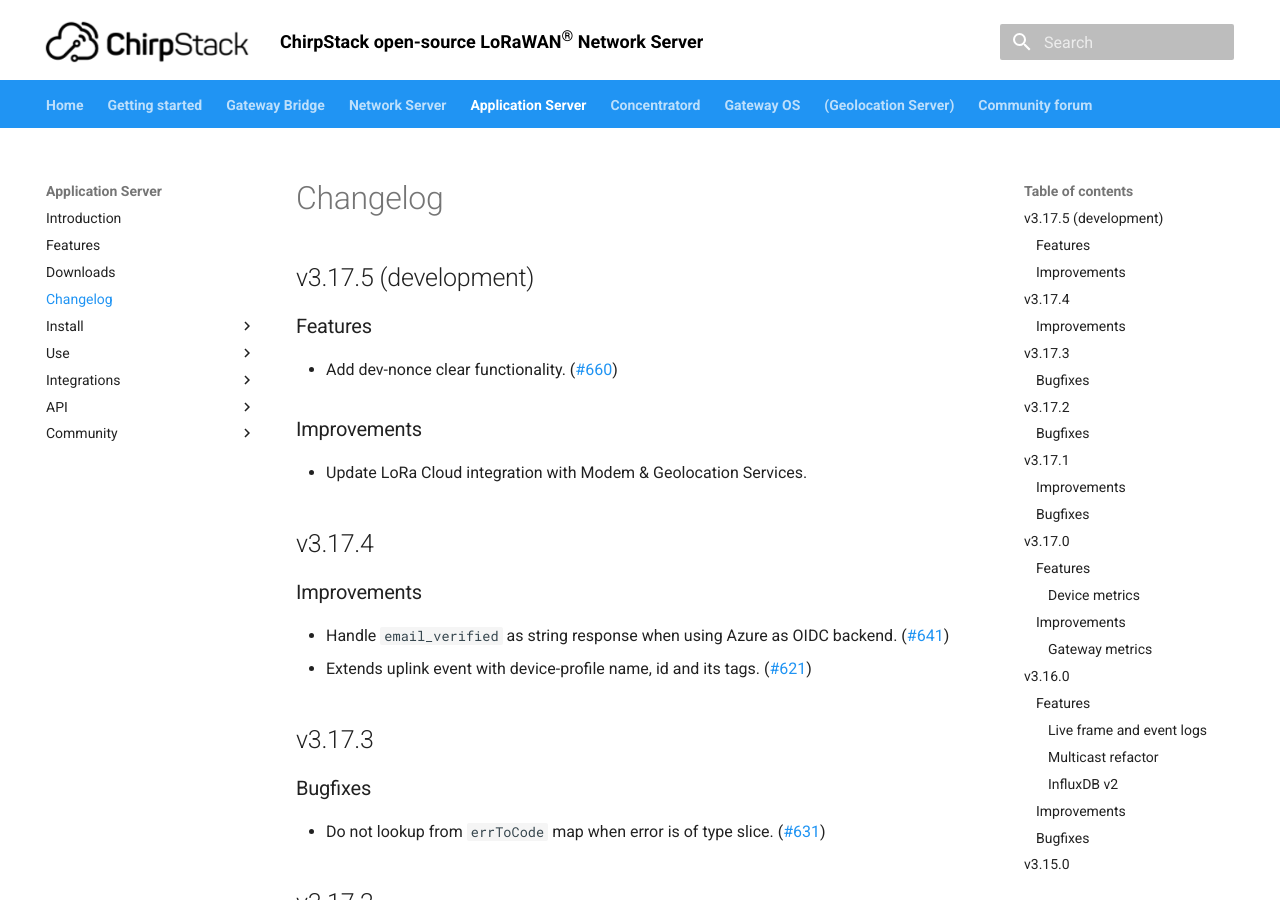
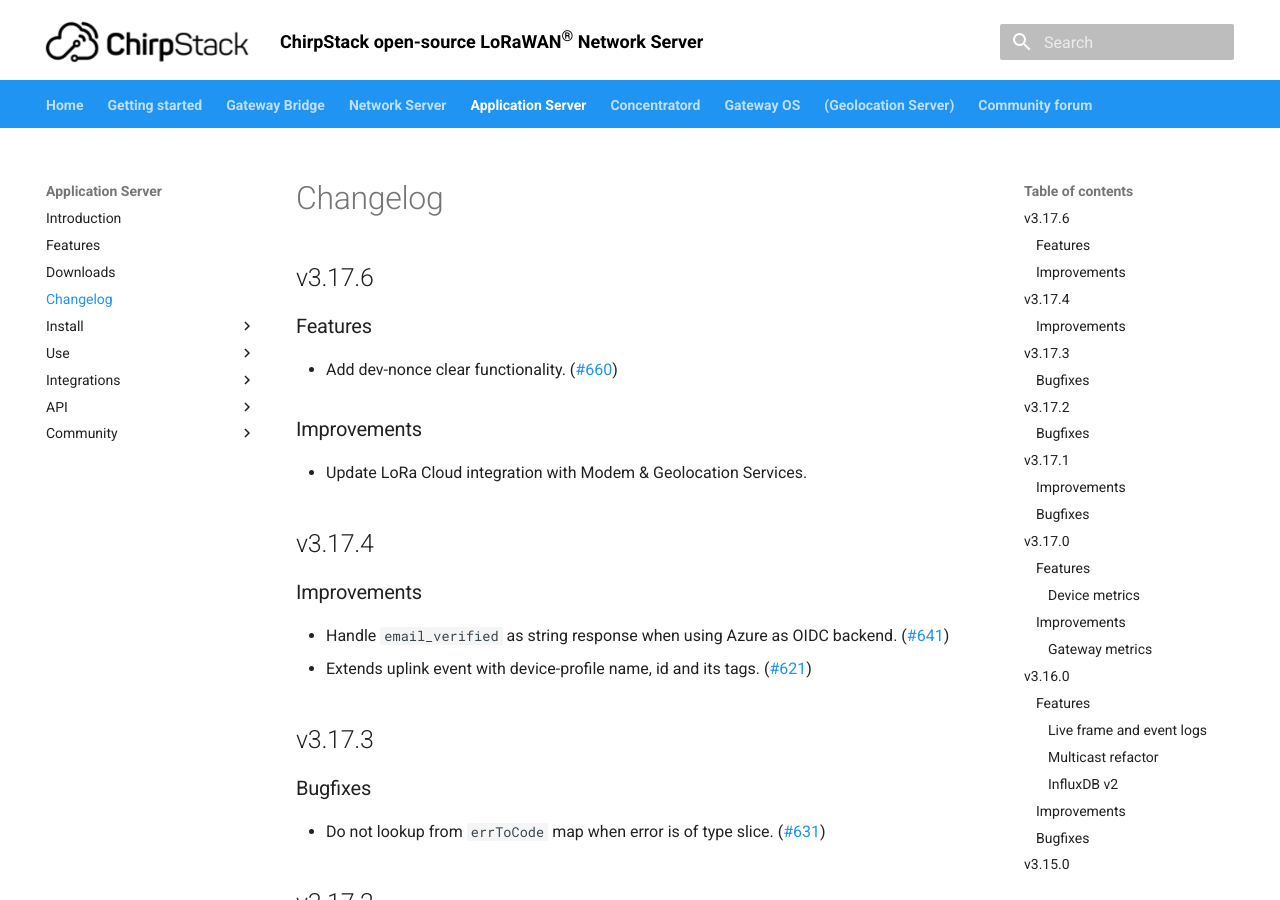
Before and after one commit to brocaar/chirpstack-docs, an MkDocs documentation site: the page built from docs/application-server/changelog.md, in a window 1280 px wide and 900 px high. Built offline with MkDocs 1.6.1 and Material for MkDocs 9.7.7, drawn with Linux system fonts in a browser that asks for light colours.

Commit message:
Update AS and NS changelog + bump versions.

```diff
--- a/docs/application-server/changelog.md
+++ b/docs/application-server/changelog.md
@@ -4,7 +4,7 @@
 
 # Changelog
 
-## v3.17.5 (development)
+## v3.17.6
 
 ### Features
 
--- a/docs/network-server/changelog.md
+++ b/docs/network-server/changelog.md
@@ -3,7 +3,7 @@
 ---
 # Changelog
 
-## v3.16.0 (development)
+## v3.16.1
 
 ### Features
 
--- a/mkdocs.yml
+++ b/mkdocs.yml
@@ -14,13 +14,13 @@
     - tabs
 extra:
   application_server:
-    version: 3.17.4
+    version: 3.17.6
   gateway_bridge:
     version: 3.13.2
   geolocation_server:
     version: 3.3.1
   network_server:
-    version: 3.15.5
+    version: 3.16.1
   gateway_os:
     version: 3.5.1
   concentratord:
```
